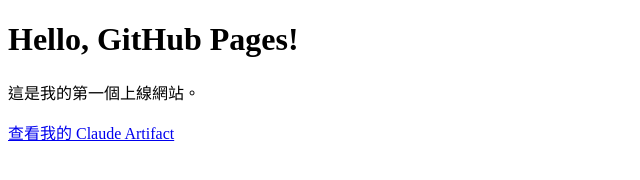
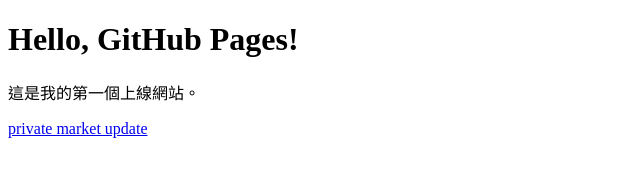
Before and after one commit to shlungwilliam07-dotcom/my-site, a plain HTML site: page index.html in a window 1280 px wide. Shown: the whole page, without its empty margins (0-640 px from the left). Drawn offline with Linux system fonts and the light colour scheme.

Commit message:
feat: 修改連結文字

```diff
--- a/index.html
+++ b/index.html
@@ -8,6 +8,6 @@
 <body>
   <h1>Hello, GitHub Pages!</h1>
   <p>這是我的第一個上線網站。</p>
-  <p><a href="https://claude.ai/code/artifact/98ceff9f-b7ab-4a49-aaaa-8a0df4854d4b?via=auto_preview" target="_blank">查看我的 Claude Artifact</a></p>
+  <p><a href="https://claude.ai/code/artifact/98ceff9f-b7ab-4a49-aaaa-8a0df4854d4b?via=auto_preview" target="_blank">private market update</a></p>
 </body>
 </html>
```
